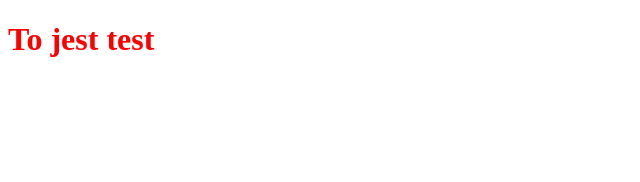
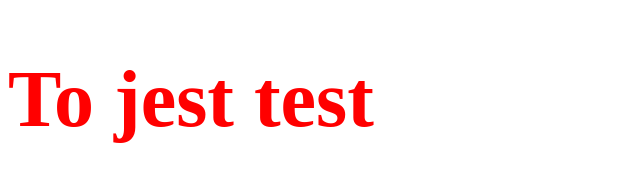
Before and after one commit to natiin/test, a plain HTML site: page index.html in a window 1280 px wide. Shown: the whole page, without its empty margins (0-640 px from the left). Drawn offline with Linux system fonts and the light colour scheme.

Commit message:
change font size

```diff
--- a/style.css
+++ b/style.css
@@ -1,3 +1,4 @@
 h1 {
-    color: red
+    color: red;
+    font-size: 80px
 }
```
